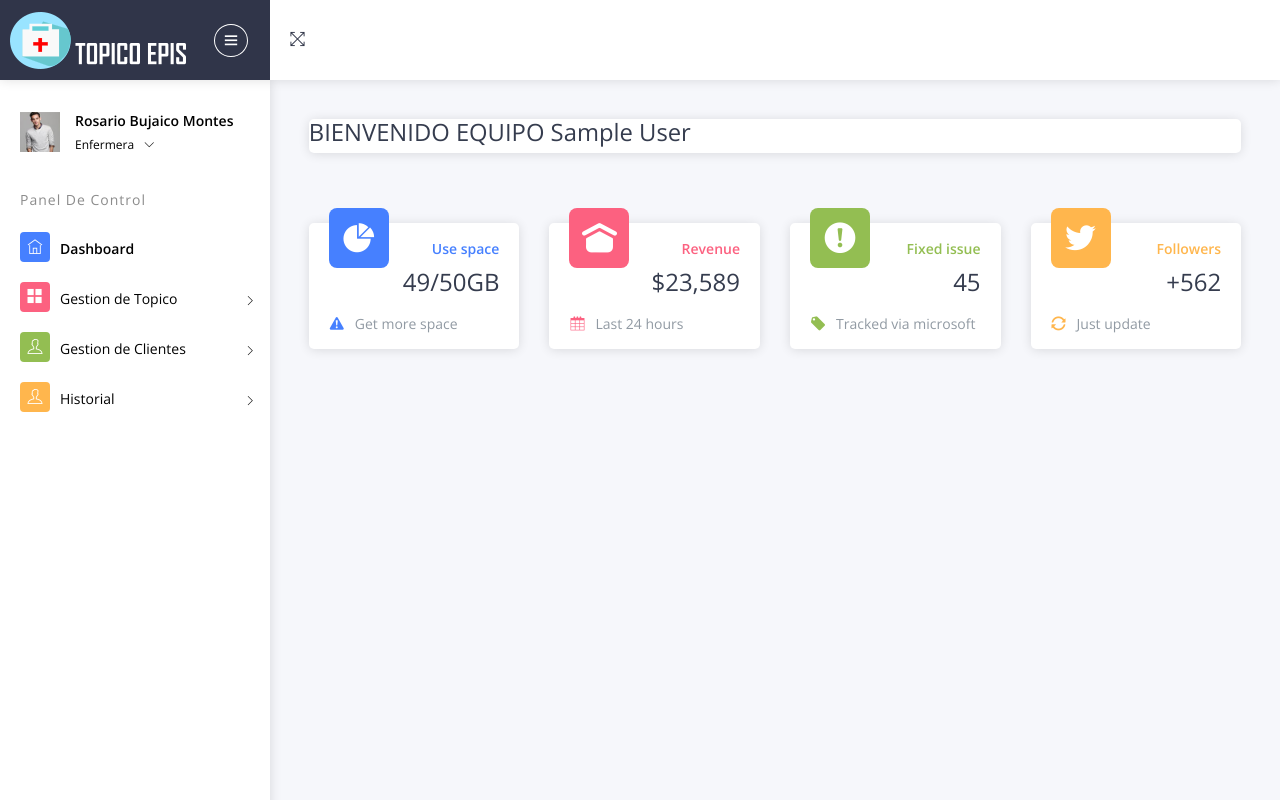
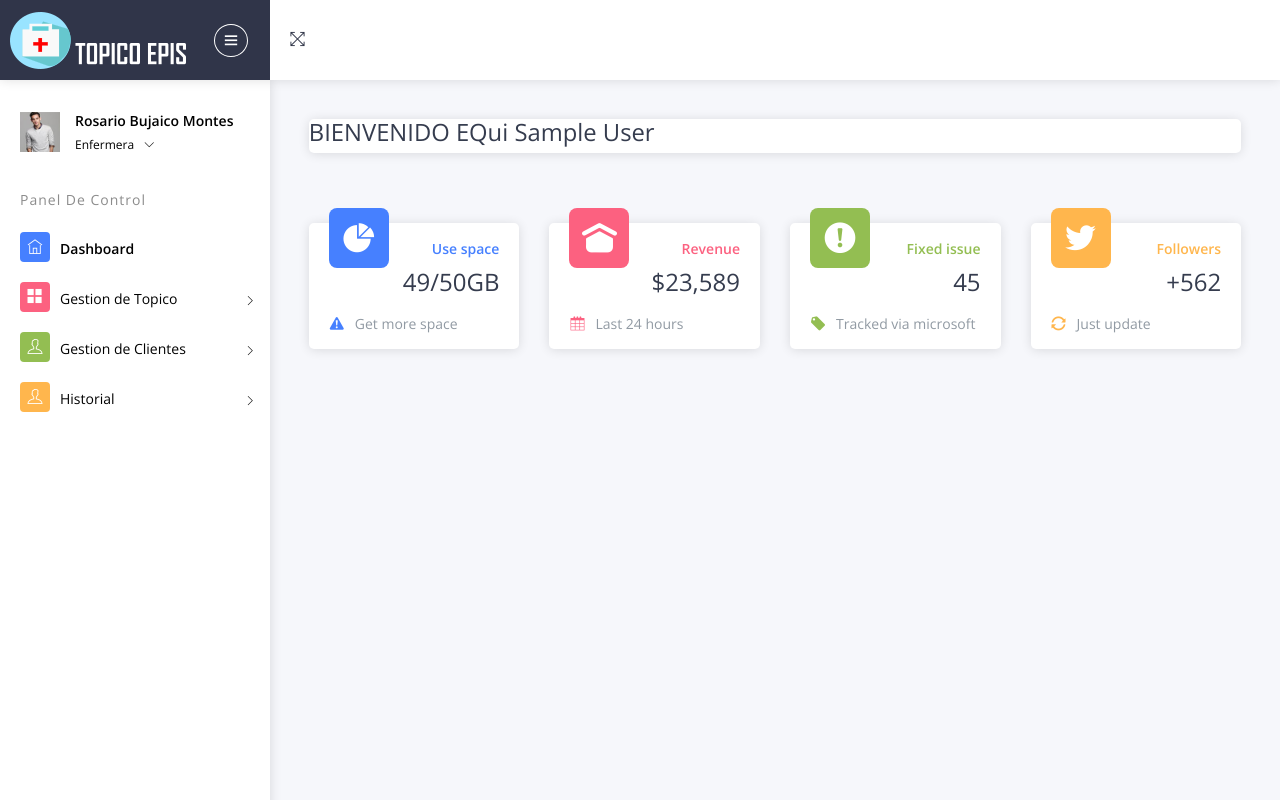
Before and after one commit to RScodeSec/Topico_Epis, a PHP site: page /View/index.php in a window 1280 px wide. Run offline with PHP 8.4, Linux system fonts and the light colour scheme; the visitor is signed in with stand-in values (Sample User, id 1); some web fonts are replaced.

Commit message:
cambio h1 index

```diff
--- a/View/index.php
+++ b/View/index.php
@@ -9,7 +9,7 @@ if (empty($_SESSION['nombres'])) {
 include_once "./layout/header.php";
 ?>
 <div class="card">
-    <h2>BIENVENIDO EQUIPO <?php echo $_SESSION['nombres'] ?></h2>
+    <h2>BIENVENIDO EQui <?php echo $_SESSION['nombres'] ?></h2>
 </div>
 <div class="row">
     <!-- card1 start -->
```
